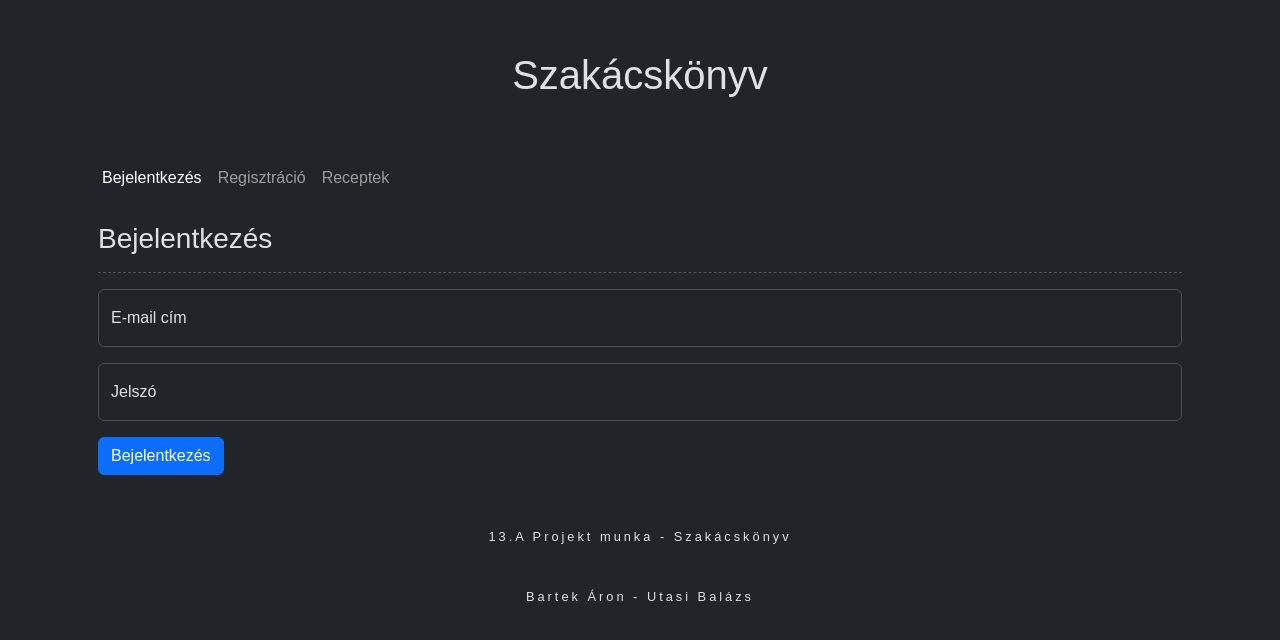
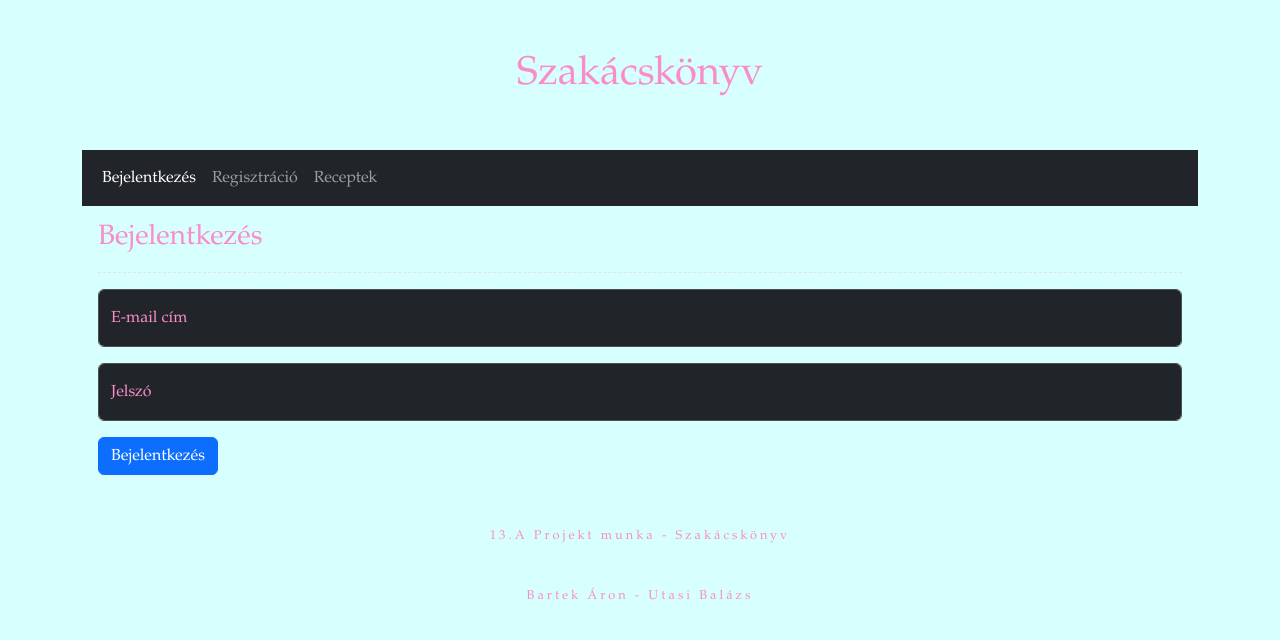
Before and after one commit to bartekaron/Kisbaratok_Szakacskonyve, a plain HTML site: page szakacskonyv/frontend/index.html in a window 1280 px wide. Drawn offline with Linux system fonts and the light colour scheme.

Commit message:
Designolás elkészítése

```diff
--- a/szakacskonyv/frontend/Assets/css/app.css
+++ b/szakacskonyv/frontend/Assets/css/app.css
@@ -1,7 +1,26 @@
 header{
-    font-size: 250%;
-    text-align: center;
-    line-height: 150px;
+  font-size: 250%;
+  text-align: center;
+  line-height: 150px;
+
+}
+nav{
+  color: #f98dc9;
+}
+a{
+  color: #f98dc9;
+}
+li{
+  color: #f98dc9;
+}
+*{
+  font-family: Garamond, serif;
+}
+
+body{
+  color: #f98dc9;
+  background-color: #d7fffe;
+
 }
 hr{
     border-style: dashed;
@@ -62,6 +81,9 @@ body {font-family: Arial, Helvetica, sans-serif;}
   background-color: black;
   outline: none;
 }
+nav{
+  color: #f98dc9;
+}
 
 /* Set a style for the submit/login button */
 .form-container .btn {
```
Also changed, not shown: chinese-rocks-free/chinese rocks rg.otf (added), 1 other file.
